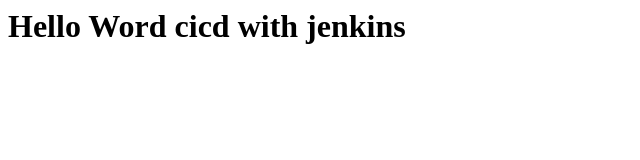
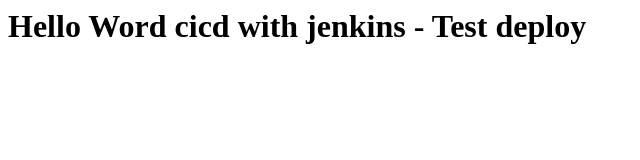
Before and after one commit to bridgecrew-perf6/html-deploy-3, a plain HTML site: page index.html in a window 1280 px wide. Shown: the whole page, without its empty margins (0-640 px from the left). Drawn offline with Linux system fonts and the light colour scheme.

Commit message:
update index.html

```diff
--- a/index.html
+++ b/index.html
@@ -1 +1 @@
-<h1> Hello Word cicd with jenkins </h1>
+<h1> Hello Word cicd with jenkins - Test deploy </h1>
```
